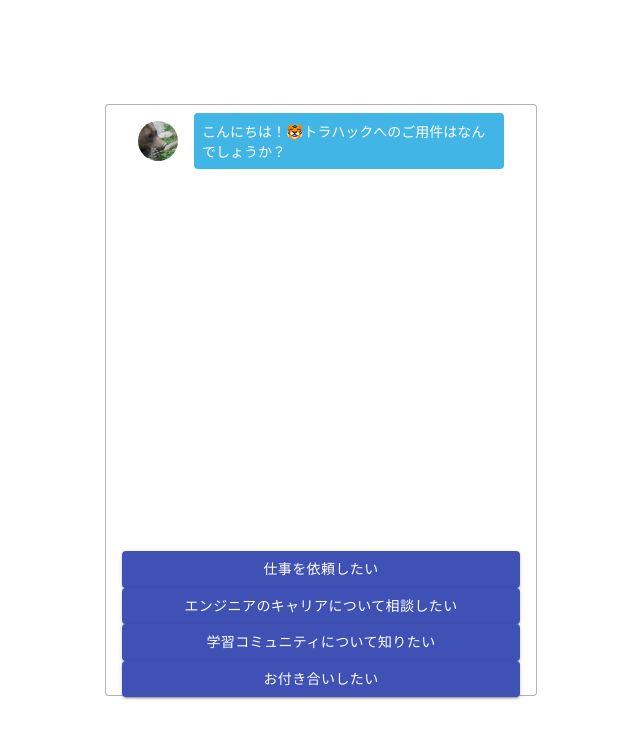
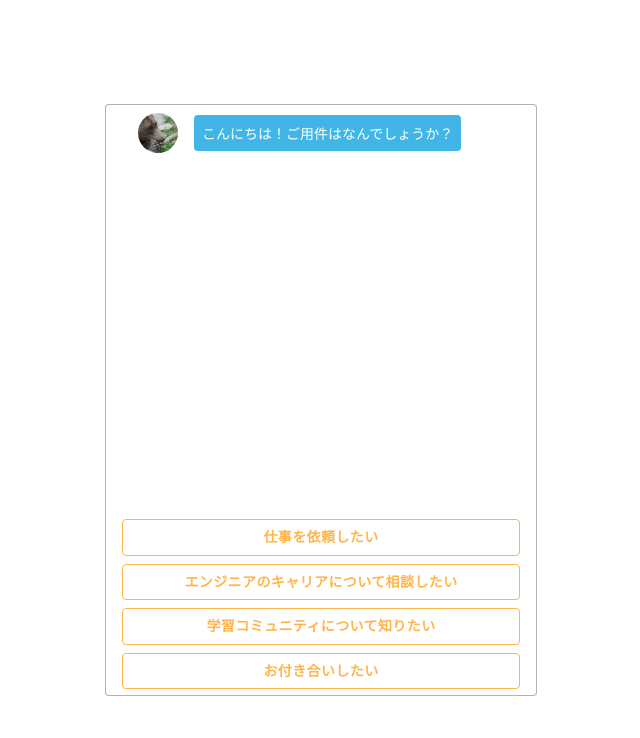
Before and after one commit to takafumi-yoshida/chatbot-demo, a React (Create React App) app: page / in a window 1280 px wide. Shown: the top 738 px of the page, without its empty margins (319-959 px from the left). Built offline with nearby package versions, Linux system fonts and the light colour scheme.

Commit message:
update (button) by Material-UI

```diff
--- a/src/components/Answer.jsx
+++ b/src/components/Answer.jsx
@@ -1,17 +1,28 @@
 import React from "react";
-import { makeStyles } from '@material-ui/core/styles';
+import { makeStyles, createStyles } from '@material-ui/core/styles';
 import Button from '@material-ui/core/Button';
 
-const useStyles = makeStyles((theme) => ({
-  root: {
-
-  },
-}));
+const useStyles = makeStyles(() => (
+  createStyles({
+    "button":{
+      borderColor: "#FFB549",
+      color: "#FFB549",
+      fontWeight: 600,
+      marginBottom: "8px",
+      "&:hover": {
+        backgroundColor: "#FFB549",
+        color: "#FFF"
+      }
+    }
+  })
+));
 
 const Answer = (props) => {
-  // const classes = useStyle();
+  const classes = useStyles();
   return(
-      <Button variant="contained" color="primary" onClick={() => props.select(props.content, props.nextId)}>
+      <Button
+      className={classes.button}
+      variant="outlined" onClick={() => props.select(props.content, props.nextId)}>
         {props.content}
       </Button>
   )
--- a/src/components/Chats.jsx
+++ b/src/components/Chats.jsx
@@ -1,16 +1,19 @@
 import React from "react";
 import {Chat} from "./index";
-import { makeStyles } from '@material-ui/core/styles';
+import { makeStyles,createStyles } from '@material-ui/core/styles';
 import List from '@material-ui/core/List';
 
 
-const useStyles = makeStyles((theme) => ({
-  chats: {
-    height: 400,
-    padding: 0,
-    overflow: 'auto'
-  },
-}));
+const useStyles = makeStyles((theme) => (
+  createStyles({
+    "chats": {
+      height: 400,
+      padding: 0,
+      overflow: "auto",
+    }
+  })
+
+));
 
 const Chats = (props) => {
   const classes = useStyles();
--- a/src/dataset.js
+++ b/src/dataset.js
@@ -6,7 +6,7 @@
           {content: "学習コミュニティについて知りたい", nextId: "community"},
           {content: "お付き合いしたい", nextId: "dating"},
       ],
-      question: "こんにちは！🐯トラハックへのご用件はなんでしょうか？",
+      question: "こんにちは！ご用件はなんでしょうか？",
   },
   "job_offer": {
       answers: [
@@ -51,7 +51,7 @@
           {content: "学習コミュニティについて知りたい", nextId: "community"},
           {content: "最初の質問に戻る", nextId: "init"}
       ],
-      question: "トラハックは普段からYouTubeでキャリアについて発信しています。また、僕が運営するエンジニア向け学習コミュニティ内でも相談に乗っていますよ。",
+      question: "普段からYouTubeでキャリアについて発信しています。また、僕が運営するエンジニア向け学習コミュニティ内でも相談に乗っていますよ。",
   },
   "community": {
       answers: [
```
